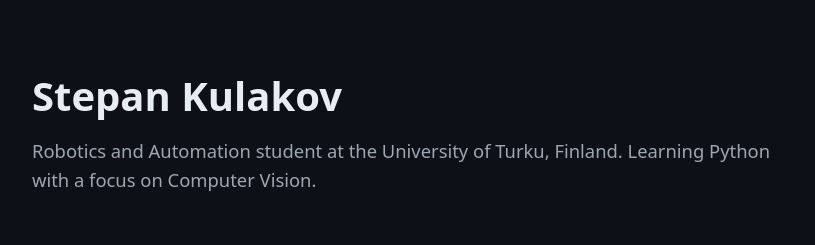
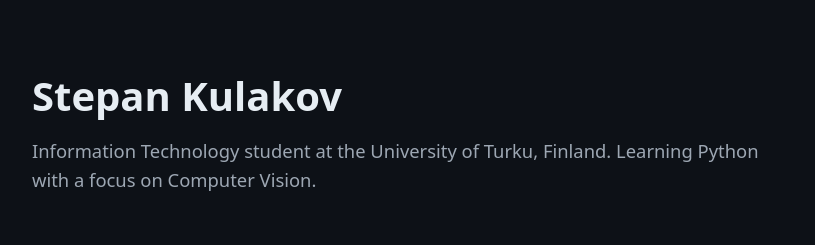
Before and after one commit to stepan-kulakov/stepan-kulakov.github.io, a plain HTML site: page index.html in a window 1280 px wide. Shown: the top 245 px of the page, 232-1047 px from the left. Drawn offline with Linux system fonts and the light colour scheme.

Commit message:
Fix study programme in site description

```diff
--- a/index.html
+++ b/index.html
@@ -4,14 +4,14 @@
   <meta charset="UTF-8">
   <meta name="viewport" content="width=device-width, initial-scale=1.0">
   <title>Stepan Kulakov</title>
-  <meta name="description" content="Robotics and Automation student at the University of Turku, learning Python and Computer Vision.">
+  <meta name="description" content="Information Technology student at the University of Turku, learning Python and Computer Vision.">
   <link rel="stylesheet" href="style.css">
 </head>
 <body>
   <header class="hero">
     <h1>Stepan Kulakov</h1>
     <p class="tagline">
-      Robotics and Automation student at the University of Turku, Finland.
+      Information Technology student at the University of Turku, Finland.
       Learning Python with a focus on Computer Vision.
     </p>
   </header>
```
